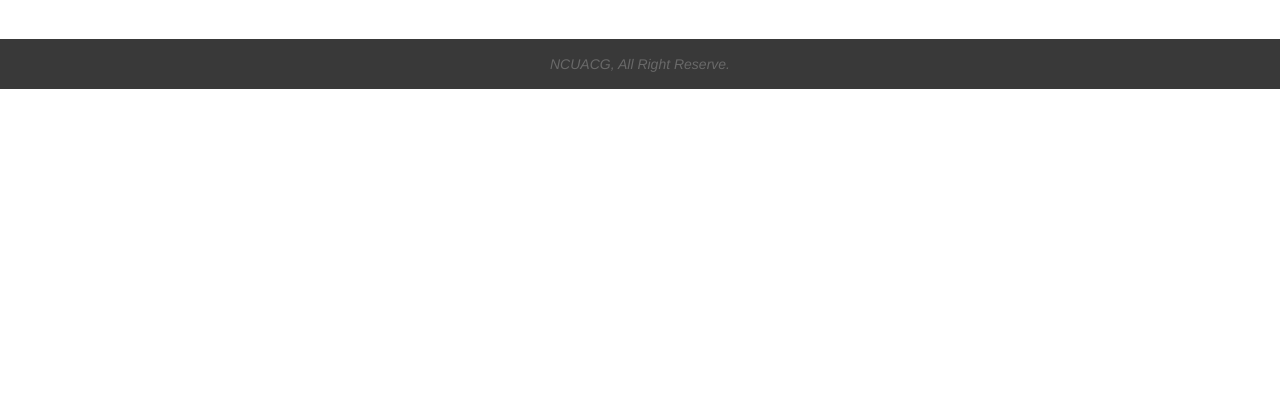
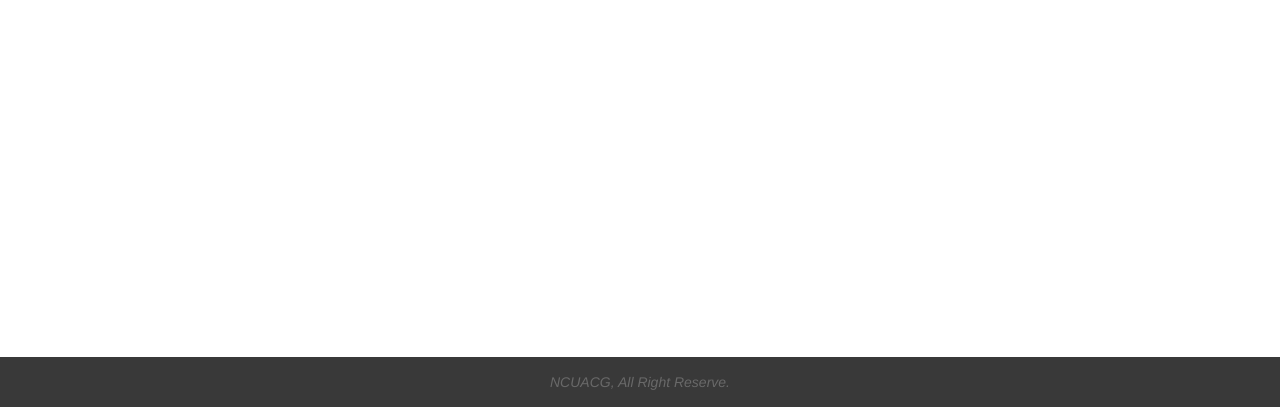
Before and after one commit to leemiyinghao/NCUACG-i-Voting-System-Django-version-, a Django app: page / in a window 1280 px wide. Shown: the part 393-800 px from the top of the page. Run offline with Django 3.2, Linux system fonts and the light colour scheme; some libraries are stand-ins or nearby versions.

Commit message:
Fix style.css

```diff
--- a/Vote/static/style.css
+++ b/Vote/static/style.css
@@ -1,5 +1,13 @@
-.clearboth{
+html, body{
+    height: 100%;
+}
+.wrapper{
+    min-height: 100%;
+    position: relative;
+}
+.clearboth, .clear{
     clear: both;
+    height: 30px;
 }
 .navbar-right li{
     float: right;
@@ -145,4 +153,6 @@
     text-align: center;
     width: 100%;
     Background: #393939;
+    bottom: 0px;
+    position: absolute;
 }
```
